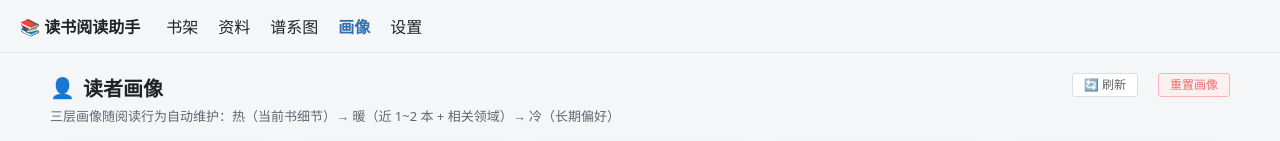
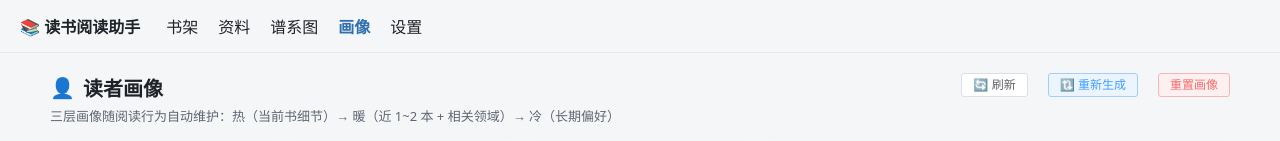
Before and after one commit to phoslite/NoteLLM, a Vue app in the folder frontend/: page /profile in a window 1280 px wide. Shown: the top 141 px of the page. Built offline with nearby package versions, Linux system fonts and the light colour scheme; no server answers.

Commit message:
feat: 画像页「重新生成画像」按钮（v1.132）

```diff
--- a/frontend/src/api/profile.ts
+++ b/frontend/src/api/profile.ts
@@ -1,4 +1,4 @@
-import type { ProfileData, ProfileThresholds, RecommendationsData } from '@/types'
+import type { ProfileData, ProfileRefreshStats, ProfileThresholds, RecommendationsData } from '@/types'
 import { get, patch, post } from './client'
 
 /** 读取三层画像（冷/暖/热）。 */
@@ -38,3 +38,8 @@ export function saveThresholds(payload: Partial<Pick<ProfileThresholds, 'warm_th
 export function learnProfileThresholds() {
   return post<ProfileThresholds>('/profile/learn')
 }
+
+/** 重新生成画像（清洗脏词 + 按近期阅读重算暖主题，不清空）。 */
+export function refreshProfile() {
+  return post<ProfileRefreshStats>('/profile/refresh')
+}
--- a/frontend/src/views/ProfileView.vue
+++ b/frontend/src/views/ProfileView.vue
@@ -11,6 +11,7 @@
       </div>
       <div class="head-actions">
         <el-button size="small" :loading="busy" @click="refresh">🔄 刷新</el-button>
+        <el-button size="small" type="primary" plain :loading="busy" @click="onRebuild">🔃 重新生成</el-button>
         <el-button size="small" type="danger" plain :loading="busy" @click="onReset">重置画像</el-button>
       </div>
     </header>
@@ -237,7 +238,7 @@
 <script setup lang="ts">
 import { computed, onMounted, ref } from 'vue'
 import { ElMessage, ElMessageBox } from 'element-plus'
-import { getProfile, getRecommendations, getThresholds, learnProfileThresholds, resetProfile, saveColdProfile, saveThresholds } from '@/api/profile'
+import { getProfile, getRecommendations, getThresholds, learnProfileThresholds, refreshProfile, resetProfile, saveColdProfile, saveThresholds } from '@/api/profile'
 import type { ProfileData, ProfileThresholds, RecommendationsData } from '@/types'
 
 const profiles = ref<ProfileData>({ cold: {}, warm: {}, hot: {} })
@@ -370,6 +371,24 @@ async function onLearnThresholds() {
   }
 }
 
+async function onRebuild() {
+  try {
+    await ElMessageBox.confirm('将清洗画像脏词并按近期阅读重新生成暖主题，不会清空任何层？', '重新生成画像', { type: 'warning' })
+  } catch {
+    return
+  }
+  busy.value = true
+  try {
+    const stats = await refreshProfile()
+    await refresh()
+    ElMessage.success(`画像已重新生成：暖主题 ${stats.themes_before} → ${stats.themes_after}，冷画像 ${stats.cold_before} → ${stats.cold_after}`)
+  } catch (err) {
+    ElMessage.error((err as Error).message)
+  } finally {
+    busy.value = false
+  }
+}
+
 async function onReset() {
   try {
     await ElMessageBox.confirm('将清空冷/暖/热三层画像并重新积累？', '重置画像', { type: 'warning' })
```
Also changed, not shown: frontend/src/types.ts (+11 -0 lines).
